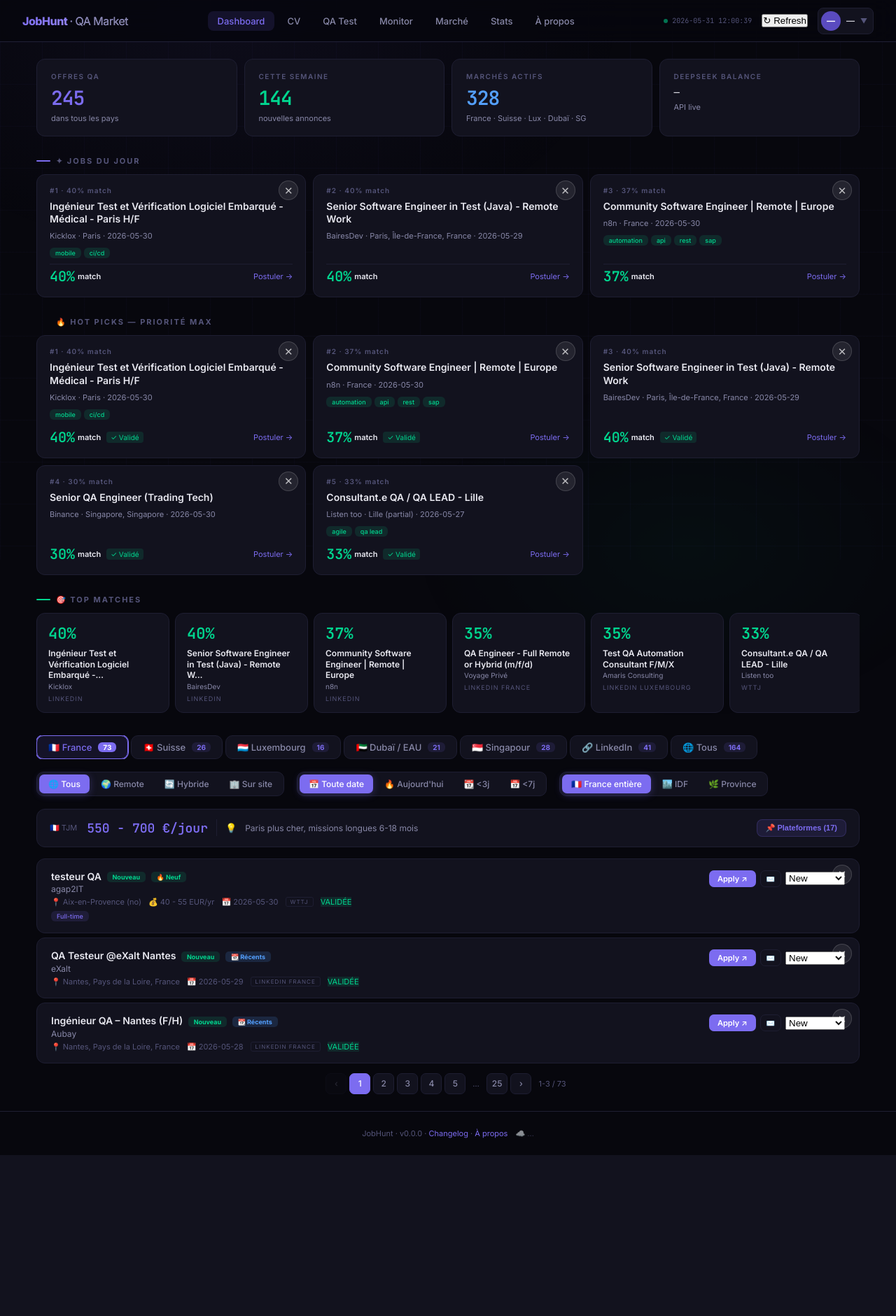
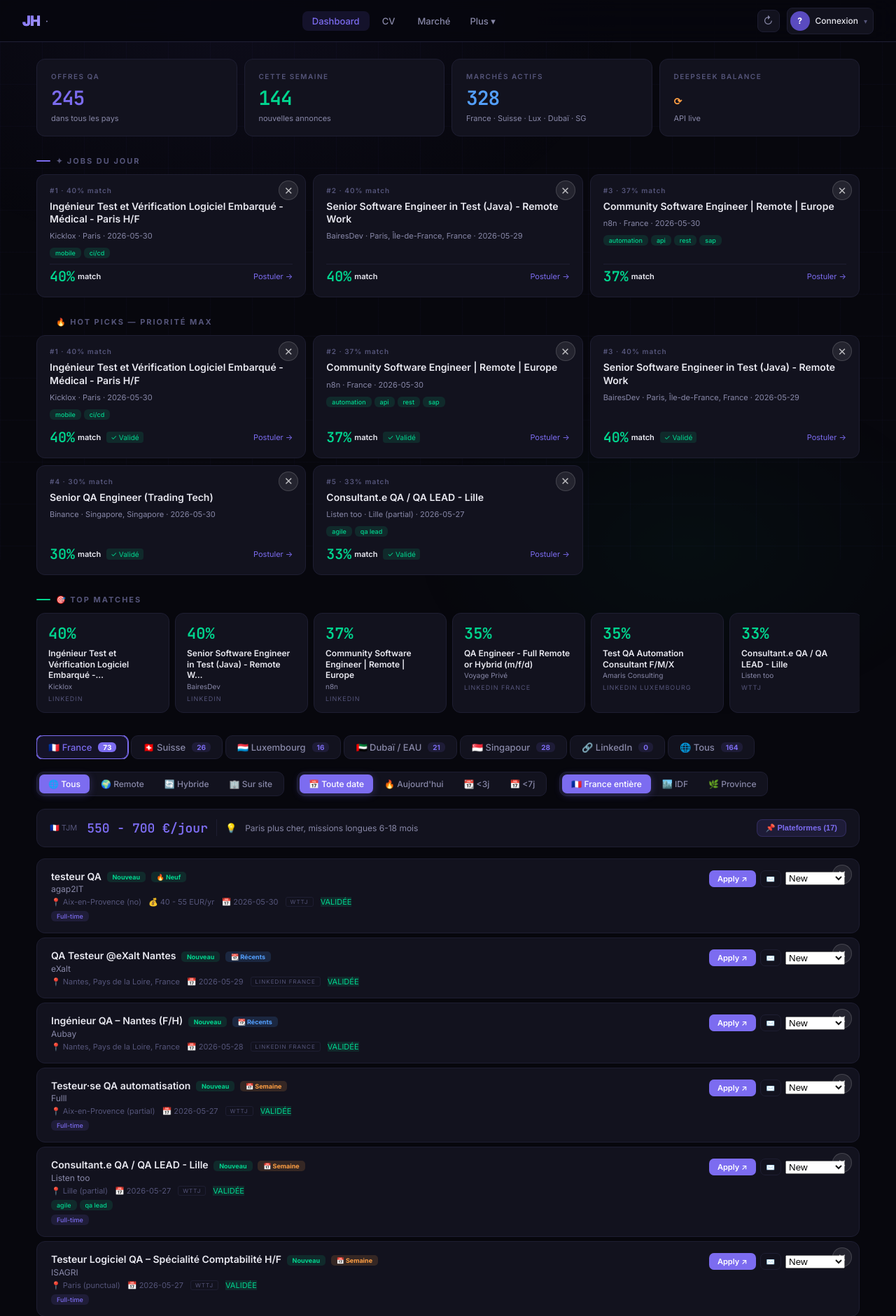
Before and after one commit to AtmanTest/jobhunt, a Flask app: page / in a window 1280 px wide. Shown: the top 1881 px of the page at 70% size. Before the commit the page ends 1651 px from the top, so only its background shows below. Run offline with Flask 3, Linux system fonts and the light colour scheme; data comes from the database, SQL or seed files in the repository; data that the repository does not hold is empty.

Commit message:
fix dropdown scope + redesign header UX: cleaner nav, user menu events, move secondary items to More

```diff
--- a/templates/dashboard.html
+++ b/templates/dashboard.html
@@ -102,15 +102,18 @@
   }
   .header-nav a:hover { color: var(--text); background: var(--card); }
   .header-nav a.active { color: var(--accent); background: var(--accent-glow); }
-  .header-nav .refresh-btn {
-    display: inline-flex; align-items: center; gap: 6px;
-    padding: 6px 14px; border-radius: 8px;
-    background: var(--accent); color: #fff !important; font-weight: 600;
-    cursor: pointer; border: none; font-family: inherit; font-size: 13px;
-    transition: all 0.2s;
+  .header-nav .nav-more-btn:hover { color: var(--text); background: var(--card); }
+  .nav-more-drop a:hover { background: var(--card-hover) !important; color: var(--text) !important; }
+
+  .header-right { display: flex; align-items: center; gap: 10px; }
+  .refresh-btn {
+    width: 32px; height: 32px; border-radius: 8px;
+    border: 1px solid var(--border); background: var(--card);
+    color: var(--text-dim); font-size: 15px; cursor: pointer;
+    display: flex; align-items: center; justify-content: center;
+    transition: all 0.2s; font-family: inherit;
   }
-  .header-nav .refresh-btn:hover { background: var(--accent-dim); transform: scale(1.02); }
-  .header-right { display: flex; align-items: center; gap: 14px; }
+  .refresh-btn:hover { border-color: var(--accent); color: var(--text); background: var(--card-hover); transform: scale(1.05); }
 
   /* ── User Menu ── */
   .user-menu { position: relative; }
@@ -601,24 +604,33 @@
 
   <!-- ─── HEADER ─── -->
   <div class="header">
-    <div class="header-logo">JobHunt <span>· QA Market</span></div>
-    <div class="header-nav">
+    <div class="header-logo">
+      <a href="/" style="text-decoration:none;display:flex;align-items:center;gap:8px;">
+        <span style="font-size:20px;font-weight:900;background:linear-gradient(135deg,var(--accent),#a89bff);-webkit-background-clip:text;-webkit-text-fill-color:transparent;letter-spacing:-1px;">JH</span>
+        <span style="font-size:13px;color:var(--text-muted);font-weight:400;">·</span>
+      </a>
+    </div>
+    <nav class="header-nav">
       <a href="{{ url_for('index') }}" class="active">Dashboard</a>
       <a href="{{ url_for('cv_page') }}">CV</a>
-      <a href="{{ url_for('qa_dashboard') }}">QA Test</a>
-      <a href="{{ url_for('monitoring_page') }}">Monitor</a>
       <a href="{{ url_for('marche_qa') }}">Marché</a>
-      <a href="{{ url_for('stats_page') }}">Stats</a>
-      <a href="{{ url_for('about') }}">À propos</a>
-    </div>
+      <div class="nav-more" style="position:relative;">
+        <button class="nav-more-btn" onclick="toggleMore()" style="background:none;border:none;padding:6px 10px;border-radius:8px;font-size:13px;font-weight:500;color:var(--text-dim);cursor:pointer;font-family:inherit;transition:all 0.2s;">Plus ▾</button>
+        <div class="nav-more-drop" id="nav-more-drop" style="display:none;position:absolute;top:100%;left:0;min-width:160px;background:var(--card);border:1px solid var(--border);border-radius:var(--radius);padding:4px;z-index:200;box-shadow:0 8px 32px rgba(0,0,0,0.4);">
+          <a href="{{ url_for('qa_dashboard') }}" style="display:flex;align-items:center;gap:8px;padding:8px 12px;border-radius:8px;text-decoration:none;color:var(--text-dim);font-size:13px;font-weight:500;transition:all 0.15s;">🧪 QA Test</a>
+          <a href="{{ url_for('monitoring_page') }}" style="display:flex;align-items:center;gap:8px;padding:8px 12px;border-radius:8px;text-decoration:none;color:var(--text-dim);font-size:13px;font-weight:500;transition:all 0.15s;">📊 Monitor</a>
+          <a href="{{ url_for('stats_page') }}" style="display:flex;align-items:center;gap:8px;padding:8px 12px;border-radius:8px;text-decoration:none;color:var(--text-dim);font-size:13px;font-weight:500;transition:all 0.15s;">📈 Stats</a>
+          <a href="{{ url_for('about') }}" style="display:flex;align-items:center;gap:8px;padding:8px 12px;border-radius:8px;text-decoration:none;color:var(--text-dim);font-size:13px;font-weight:500;transition:all 0.15s;">ℹ️ À propos</a>
+        </div>
+      </div>
+    </nav>
     <div class="header-right">
-      <span class="live-dot"><span class="time">{{ last_update }}</span></span>
-      <button class="refresh-btn" onclick="window.location.href='{{ url_for('refresh') }}';this.textContent='⏳';">↻ Refresh</button>
+      <button class="refresh-btn" onclick="window.location.href='{{ url_for('refresh') }}';this.textContent='⏳';" title="Rafraîchir les offres">↻</button>
       <div class="user-menu" id="user-menu">
-        <button class="user-trigger" id="user-trigger" onclick="toggleDropdown()">
-          <div class="user-avatar" id="nav-avatar">—</div>
-          <span class="user-name" id="nav-name">—</span>
-          <span class="user-chevron" id="nav-chevron">▼</span>
+        <button class="user-trigger" id="user-trigger">
+          <div class="user-avatar" id="nav-avatar">?</div>
+          <span class="user-name" id="nav-name">Connexion</span>
+          <span class="user-chevron" id="nav-chevron">▾</span>
         </button>
         <div class="user-dropdown" id="user-dropdown">
           <div class="dd-header">
@@ -1220,6 +1232,8 @@
     }
   });
 
+}
+
   // Check Supabase status
   fetch('/api/supabase/status')
     .then(r => r.json())
@@ -1273,10 +1287,17 @@
     .then(r => r.json())
     .then(d => { window.renderUserMenu(d); });
 
-  window.toggleDropdown = function() {
-    document.getElementById('user-dropdown').classList.toggle('open');
-    document.getElementById('nav-chevron').classList.toggle('open');
-  };
+  // User menu toggle
+  var trigger = document.getElementById('user-trigger');
+  if (trigger) {
+    trigger.addEventListener('click', function(e) {
+      e.stopPropagation();
+      document.getElementById('user-dropdown').classList.toggle('open');
+      document.getElementById('nav-chevron').classList.toggle('open');
+    });
+  }
+
+  // Close dropdowns on outside click
   document.addEventListener('click', function(e) {
     var menu = document.getElementById('user-menu');
     if (menu && !menu.contains(e.target)) {
@@ -1285,7 +1306,16 @@
       if (dd) dd.classList.remove('open');
       if (ch) ch.classList.remove('open');
     }
+    var more = document.getElementById('nav-more-drop');
+    if (more && !e.target.closest('.nav-more')) {
+      more.style.display = 'none';
+    }
   });
+
+  window.toggleMore = function() {
+    var dd = document.getElementById('nav-more-drop');
+    dd.style.display = dd.style.display === 'none' ? '' : 'none';
+  };
 
   // Logout
   window.logout = function() {
```
